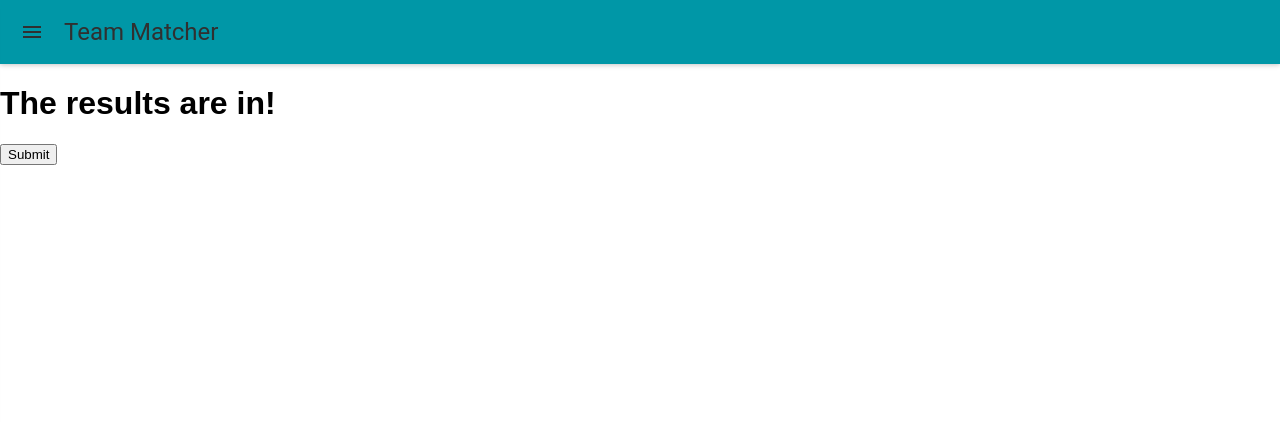
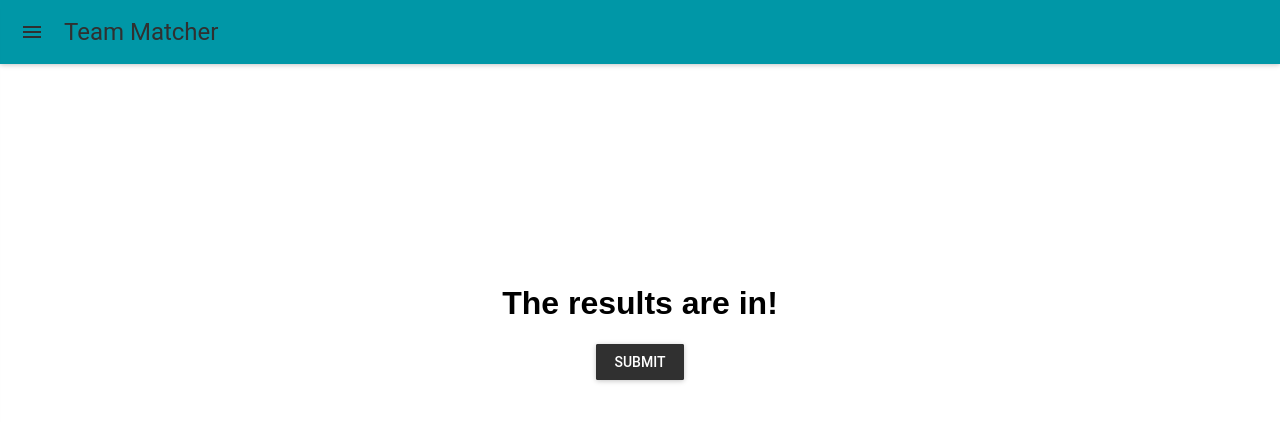
Before and after one commit to pelovett/CrestedDuckTeamMatcher, a React (Create React App) app in the folder team-app/: page /result in a window 1280 px wide. Shown: the top 422 px of the page. Built offline with nearby package versions, Linux system fonts and the light colour scheme; what react-tap-event-plugin would draw is missing.

Commit message:
Committing changes to app.

```diff
--- a/team-app/src/App.js
+++ b/team-app/src/App.js
@@ -23,6 +23,10 @@ const styles = {
     height: 'auto',
     display: 'inline-block',
   },
+  link: {
+    textDecoration: 'none',
+    color: 'white',
+  },
 };
 
 
@@ -37,6 +41,10 @@ class App extends Component {
     this.setState({ open: !this.state.open });
   }
 
+  myCallback(dataFromChild) {
+    this.setState({ csvData: dataFromChild });
+  }
+
   render() {
     return (
       <MuiThemeProvider muiTheme={getMuiTheme(darkBaseTheme)}>
@@ -49,15 +57,17 @@ class App extends Component {
             docked={false}>
             <MenuItem onTouchTap={this.handleToggle} value={'/'} primaryText="Hide"/>
             <MenuItem>
-              <a href="https://github.com/pelovett/CrestedDuckTeamMatcher">Check Out Our Repo</a>
+              <a href="https://github.com/pelovett/CrestedDuckTeamMatcher" style={styles.link}>Github Repository</a>
             </MenuItem>
+            <MenuItem>
+              Created by:
               <ul style={{listStyle: 'none'}}>
-              <li>Created by:</li>
                 <li>Peter Lovett</li>
                 <li>Cathy Webster</li>
                 <li>Wyatt Reed</li>
                 <li>Kathryn Lovett</li>
               </ul>
+            </MenuItem>
           </Drawer>
           {this.props.children}
         </div>
--- a/team-app/src/Main.js
+++ b/team-app/src/Main.js
@@ -32,9 +32,6 @@ class Main extends Component {
       if (xhr.readyState === 4) {
         if (xhr.status === 200) {
           alert(xhr.responseText)
-          // browserHistory.push('result');
-          // this.context.router.push('/result');
-          this.props.route.parentCallback(xhr.responseText);
         } else {
           alert("Error", xhr.statusText);
         }
@@ -55,15 +52,11 @@ class Main extends Component {
 
     var file = fileInput.files[0];
 
-    alert("File name >" + file.name);
-
     formData.append('csv_file', file);
 
     // Sending to location defined in form
     var form = document.getElementById('file-form');
     var action = form.getAttribute('action');
-
-    alert("Sending to >" + action);
 
     var uri = "http://localhost:5000" + action;
 
@@ -76,7 +69,7 @@ class Main extends Component {
       <div className="App-body" style={styles.container}>
         <h2>Time to match teams!</h2>
         <p>Upload your .csv file to get started.</p>
-        <form id="file-form" action="/result" enctype="multipart/form-data" method="POST">
+        <form id="file-form" action="/result" encType="multipart/form-data" method="POST">
             <RaisedButton containerElement="label" label="Select File" primary={true}>
               <input
                 type="file"
--- a/team-app/src/Result.js
+++ b/team-app/src/Result.js
@@ -10,6 +10,61 @@ const styles = {
 
 
 class Result extends Component {
+	constructor(props) {
+		super(props);
+		this.myXHRequest = this.myXHRequest.bind(this);
+		this.handleSubmit = this.handleSubmit.bind(this);
+	}
+
+	myXHRequest(uri) {
+		// Get an XMLHttpRequest instance
+		var xhr = new XMLHttpRequest();
+
+		// Set up request
+		xhr.open('GET', uri, true);
+
+		xhr.onreadystatechange = function (oEvent) {
+			if (xhr.readyState === 4) {
+				if (xhr.status === 200) {
+					alert(xhr.responseText)
+					// browserHistory.push('result');
+					// this.context.router.push('/result');
+					this.props.route.parentCallback(xhr.responseText);
+				} else {
+					alert("Error", xhr.statusText);
+				}
+			}
+		}
+
+		// Send
+		xhr.send(null);
+	}
+
+
+	handleSubmit(event) {
+		event.preventDefault();
+		alert("Handle Click called!");
+	    // var formData = new FormData();
+
+	    // var fileInput = document.getElementById('input');
+
+	    // var file = fileInput.files[0];
+
+	    // formData.append('csv_file', file);
+
+		// Sending to location defined in form
+		var form = document.getElementById('result-form');
+		var action = form.getAttribute('action');
+
+		alert("Sending to >" + action);
+
+		var uri = "http://localhost:5000" + action;
+
+		this.myXHRequest(uri);
+		location.href = 'transform_csv';
+	}
+
+
 	render() {
 		var data;
 		if(this.props.csvData == null) {
@@ -19,10 +74,14 @@ class Result extends Component {
 			data = this.props.csvData;
 		}
 		return (
-			<div className="results-page">
+			<div className="results-page" style={styles.container}>
 				<h1>The results are in!</h1>
-		        <form action="/transform_csv">
-		            <input type="submit" />
+		        <form id="result-form" action="/transform_csv" method="post">
+		            <RaisedButton
+		            	label="Submit"
+		            	onClick={this.handleSubmit}>
+		            	<input type="submit" id="input" style={{ display: 'none' }} />
+		            </RaisedButton>
 		        </form>
 			</div>
 		);
--- a/team-app/src/router.js
+++ b/team-app/src/router.js
@@ -1,6 +1,5 @@
 import React, { Component } from 'react';
 import { BrowserRouter as Router, Route, browserHistory } from 'react-router-dom';
-import MuiThemeProvider from 'material-ui/styles/MuiThemeProvider';
 import getMuiTheme from 'material-ui/styles/getMuiTheme';
 import PropTypes from 'prop-types';
 
@@ -8,10 +7,37 @@ import App from './App';
 import Main from './Main';
 import Result from './Result';
 
+class MainWrapper extends Component {
+	render() {
+		return (
+			<Main parentCallback={this.myCallback} />
+		);
+	}
+}
+
+class ResultWrapper extends Component {
+	render() {
+		return (
+			<Result csvData={this.state.csvData} />
+		);
+	}
+}
+
 
 class AppRouter extends Component {
+	constructor(props) {
+	    super(props);
+	    this.state = {csvData: null};
+	    this.myCallback = this.myCallback.bind(this);
+	}
+
+	myCallback(childData) {
+		this.setState({csvData: childData});
+	}
+
 	static childContextTypes = {
-		muiTheme: PropTypes.object
+		muiTheme: PropTypes.object,
+		router: PropTypes.object
 	}
 
  	getChildContext()
@@ -26,8 +52,8 @@ class AppRouter extends Component {
 			<Router history={browserHistory}>
 				<div>
 					<App>
-						<Route exact path="/" component={Main} />
-						<Route path="/result" component={Result} />
+						<Route exact path="/" component={Main} parentCallback={this.myCallback} />
+						<Route path="/result" component={Result} csvData={this.state.csvData} />
 					</App>
 				</div>
 			</Router>
```
Also changed, not shown: 1 other file (tests, documents, lock files or other folders). Lines whose indentation alone changed are shown as unchanged.
